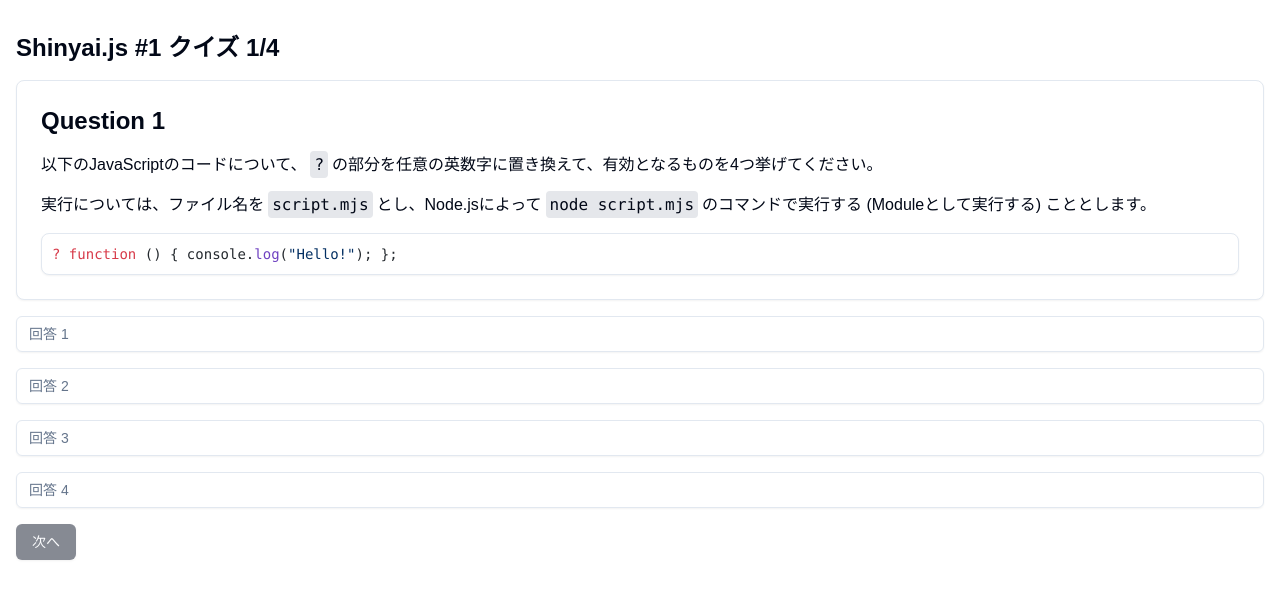
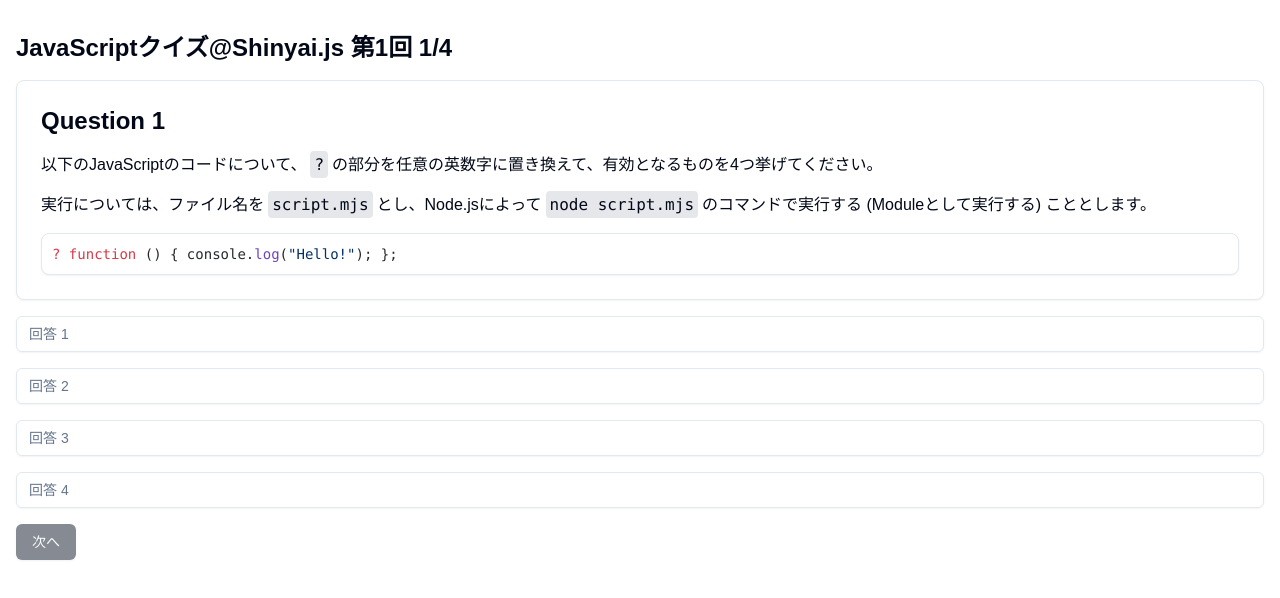
Before and after one commit to syumai/shinyaijs.syum.ai, a Next.js app: page /events/1 in a window 1280 px wide. Shown: the top 598 px of the page. Built offline with nearby package versions, Linux system fonts and the light colour scheme.

Commit message:
update quiz page

```diff
--- a/components/codeblock.tsx
+++ b/components/codeblock.tsx
@@ -39,5 +39,5 @@ export function CodeBlock({
     })();
   }, [children, lang]);
 
-  return <Card className="p-2.5 text-sm">{nodes ?? <p>Loading...</p>}</Card>;
+  return <Card className="p-2.5 text-sm">{nodes ?? <p>{children}</p>}</Card>;
 }
--- a/components/events/1/quiz.tsx
+++ b/components/events/1/quiz.tsx
@@ -62,14 +62,14 @@ export default function Quiz() {
     <Question4 key={3} onAnswer={handleAnswer} answer={answers[3]} />,
   ];
 
-  if (result !== undefined) {
+  if (result) {
     return <Result result={result} eventId={1} />;
   }
 
   return (
     <div className="container mx-auto px-4 py-8">
       <h1 className="text-2xl font-bold mb-4">
-        Shinyai.js #1 クイズ {currentQuestion + 1}/4
+        JavaScriptクイズ@Shinyai.js 第1回 {currentQuestion + 1}/4
       </h1>
       {questions[currentQuestion]}
       <Button
```
